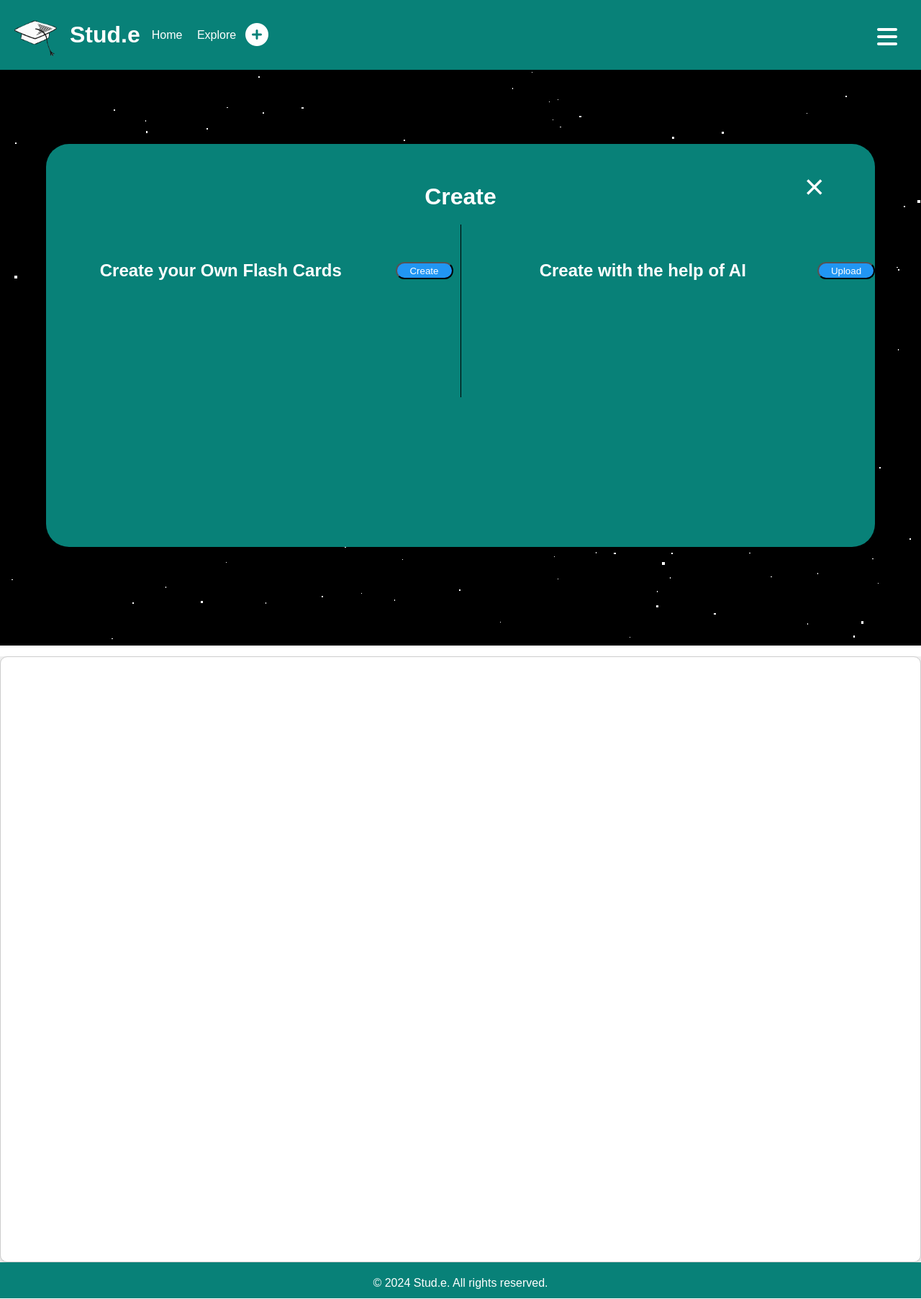
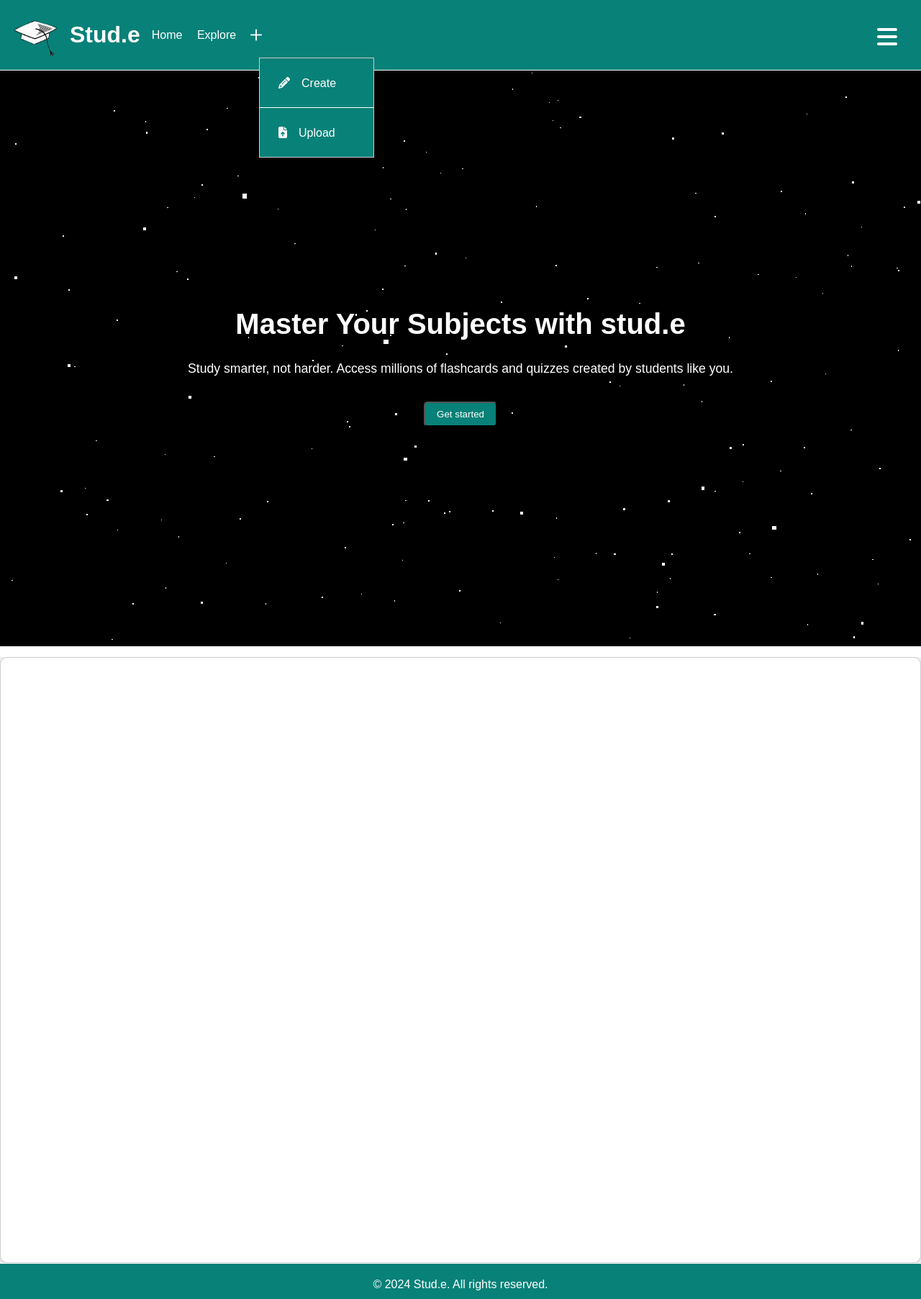
Before and after one commit to JoelRaju403/agileproject, a Flask app: page /home in a window 1280 px wide, after a click that opens the changed part. Shown: the whole page at 72% size. Run offline with Flask 3, Linux system fonts and the light colour scheme; the visitor is signed in with stand-in values (Sample User, id 1); some libraries are stand-ins or nearby versions.

Commit message:
FIxed up the  nav bar, create pop up and added icon for better user experience

```diff
--- a/app/static/base.css
+++ b/app/static/base.css
@@ -21,6 +21,7 @@
     display: flex;
     align-items: center;
     width: 100vw;
+    border-bottom: 1px solid white;
   }
   header img {
     margin-right: 1rem;
@@ -48,12 +49,6 @@
     display: none;
     cursor: pointer;
     margin-right: 2rem;
-
-  }
-
-  #header #pluscircle {
-    scale: 2;
-    margin-right: 2rem;
   }
 
   #dropdownContent {
@@ -67,7 +62,6 @@
     height: 100%; /* Full height */
     overflow: hidden; /* Disable scroll */
   }
-
 
 
   #dropdownContent.active {
@@ -103,9 +97,6 @@
   }
 
 
-
-
-
   footer {
     background: rgb(8, 129, 120);
     color: #fff;
@@ -116,79 +107,49 @@
     width: 100vw;
     height: 50px;
     z-index: 1;
-
+    border-top: 1px solid white;
 
   }
 
 
   #uploadOrCreate {
     display: none;
-    position: fixed; /* Position the popup relative to the viewport */
-    top: 0;
-    left: 0;
-    width: 90%;
-    height: 70%;
+    position: absolute; /* Position absolutely relative to the fullscreenMenu */
+    left: 22.5rem;
+    top: 5rem;
     background-color: rgb(8, 129, 120);
-    z-index: 9999; /* Ensure the popup appears on top of other content */
-    top: 25%; /* Center vertically */
-    left: 5%;
-    border-radius: 2rem;
-    box-shadow: #333333;
-    overflow: hidden; /* Disable scroll */
-}
+    border: 1px solid #ccc; /* Example border */
+    z-index: 1; /* Ensure the dropdown appears above oth
+    er content */
 
-#closePopUp {
-    cursor: pointer;
-    position: absolute;
-    top: 3rem;
-    right: 5rem; /* Adjust right position */
-    color: white;
-    scale: 3
-}
+    width: 10rem;
+  }
+
+  #uploadOrCreate ul li {
+    display: block; /* Ensure list items are block-level elements */
+    padding: 10px; /* Add padding for better spacing */
+  }
+
+  #uploadOrCreate ul li a i {
+    margin: 1rem;
+  }
+
+  #createOption {
+    border-bottom: 1px solid white;
+
+  }
 
 
-.titlepopup {
-    position: absolute;
-    margin-top: 3rem;
-    left: 50%;
-    transform: translateX(-50%);
-    color: white;
-    font-weight: bolder;
-    font-size: xx-large;
-}
+  #uploadOrCreate ul li:hover {
+    background-color: rgb(12, 192, 180);
+    margin-right: 0;
 
-#createContainer {
-    display: flex;
-    justify-content: center;
-    align-items: center;
-    font-weight: bolder;
-    font-size: x-large;
-}
+  }
 
-.createbyhand,
-.createwithAi {
-    flex: 1;
-    text-align: center; /* Center-aligns the content within each section */
-    padding: 0 10px; /* Adjust spacing around the content */
-}
+  #uploadOrCreate.show {
+    display: block;
+  }
 
-#divider {
-    border-right: 1px solid black; /* Vertical line */
-    height: 15rem; /* Adjust line height */
-    margin: 0 10px; /* Adjust spacing between line and sections */
-    margin-top: 7rem;
-}
-
-.buttonpopup {
-
-    background-color: #2196F3;
-    border-radius: 1rem;
-    color: white;
-    display: block;
-
-    width: 5rem;
-    height: 1.5rem;
-}
 
 
 #fullscreenMenu {
@@ -216,8 +177,14 @@
 
 #fullscreenMenuDropdown ul li {
 padding: 10px;
+margin-right: 0;
 display: block;
 }
+
+#fullscreenMenuDropdown ul li:hover {
+  background-color: rgb(12, 192, 180);
+  width: auto;
+  }
 
 
 
@@ -227,9 +194,7 @@
 margin: 0;
 }
 
-#fullscreenMenuDropdown ul li {
-padding: 10px;
-}
+
 
 #fullscreenMenuDropdown.show {
   display: block;
@@ -242,7 +207,6 @@
 .iconwithMode span {
   display: inline-block;
 }
-
 
 
 .darkmode {
@@ -260,3 +224,9 @@
 .darkHr {
   background-color: white;
 }
+
+
+.plus-menu-scale {
+  scale: 1.25;
+
+}
--- a/app/static/base.js
+++ b/app/static/base.js
@@ -19,7 +19,8 @@
     dropdownContent.classList.remove('active');
   }
   else {
-    profileDropdown.classList.toggle('show');
+    profileDropdown.classList.remove('show');
+
   }
 
 }
@@ -29,12 +30,7 @@
 
 const uploadCreate = document.getElementById("uploadOrCreate");
 function uploadOrCreate() {;
-  uploadCreate.style.display = "block";
-}
-
-function closePopup() {
-
-  uploadCreate.style.display = "none";
+  uploadCreate.classList.toggle('show');
 }
 
 
@@ -60,6 +56,9 @@
   const dropdown = document.getElementById("fullscreenMenuDropdown");
   dropdown.classList.toggle('darkhfmode');
 
+  const upload_Create = document.getElementById("uploadOrCreate");
+  upload_Create.classList.toggle('darkhfmode');
+
 
   // Save the dark mode state to local storage
   let isDarkMode = main.classList.contains('darkmode');
@@ -70,11 +69,11 @@
   let isDarkModeToggled = localStorage.getItem('darkModeEnabled') === 'true';
   if (isDarkModeToggled) {
 
-    darkDropDown.textContent = "Light Mode";
+    darkDropDown.innerHTML = '<i class="fa-solid fa-sun"></i> Light Mode';
     darktoggle.checked = true;
   }
   else {
-    darkDropDown.textContent = "Dark Mode";
+    darkDropDown.innerHTML = '<i class="fa-solid fa-moon"></i> Dark Mode';
     darktoggle.checked = false;
   }
 
@@ -89,13 +88,16 @@
   const darkDropDown = document.getElementById("darkDropDown");
   const dropdown = document.getElementById("fullscreenMenuDropdown");
   const main = document.getElementById('main');
+  const upload_Create = document.getElementById("uploadOrCreate");
+
 
 
   if (isDarkMode) {
     main.classList.toggle('darkmode');
     header.classList.toggle('darkhfmode');
     footer.classList.toggle('darkhfmode');
-    dropdown.classList.toogle('darkhfmode');
+    dropdown.classList.toggle('darkhfmode');
+    upload_Create.classList.toggle('darkhfmode');
     darkDropDown.textContent = "Light Mode";
     hrElements.forEach(hr => {
       hr.classList.toggle('darkHr');
@@ -104,7 +106,7 @@
 
     darktoggle.checked = true;
   } else {
-    darkDropDown.textContent = "Dark Mode";
+    darkDropDown.innerHTML = '<i class="fa-solid fa-moon"></i> Dark Mode';
   }
 }
 
--- a/app/templates/base.html
+++ b/app/templates/base.html
@@ -33,16 +33,16 @@
     <ul class="navbarLinks">
         <li><a href="{{ url_for('home') }}">Home</a></li>
         <li><a href="{{ url_for('explore') }}">Explore</a></li>
-        <i id="pluscircle" class="fa-solid fa-circle-plus" onclick="uploadOrCreate()"></i>
+        <i class="fa-regular fa-plus plus-menu-scale" onclick="uploadOrCreate()"></i>
         <div id=fullscreenMenu>
           <i  class="fa-solid fa-bars" onclick="profileDrop()"></i>
         </ul>
           <div id="fullscreenMenuDropdown">
           <ul>
-        <li><a href="{{ url_for('user', username=current_user.username) }}">Profile </a></li>
-        <li><a href="{{ url_for('edit_profile') }}"> Settings </a></li>
-        <li id="darkDropDown" onclick="darkmode()" style="cursor: pointer;"> Dark Mode </li>
-        <li><a href="{{ url_for('logout') }}">Logout</a></li>
+        <li><a href="{{ url_for('user', username=current_user.username) }}"><i class="fa-solid fa-user"></i> Profile </a></li>
+        <li><a href="{{ url_for('edit_profile') }}"><i class="fa-solid fa-gear"></i> Settings </a></li>
+        <li id="darkDropDown" onclick="darkmode()" style="cursor: pointer;"><i class="fa-solid fa-moon"></i> Dark Mode </li>
+        <li><a href="{{ url_for('logout') }}"><i class="fas fa-sign-out"></i> Logout</a></li>
       </ul>
       </div>
     </div>
@@ -54,28 +54,19 @@
           <li><a href="{{ url_for('home') }}">Home</a></li>
           <li><a href="{{url_for('explore') }}">Explore</a></li>
           <li><a href="{{ url_for('create') }}">Create</a></li>
-              <li><a href="{{ url_for('user', username=current_user.username) }}">Profile</a></li>
-              <li><a href="{{ url_for('logout') }}">Logout</a></li>
+          <li><a href="{{ url_for('upload') }}">Upload</a></li>
+          <li><a href="{{ url_for('user', username=current_user.username) }}">Profile</a></li>
+          <li><a href="{{ url_for('logout') }}">Logout</a></li>
       </div>
 
       <div id="uploadOrCreate">
-        <span id="closePopUp" onclick="closePopup()">&times;</span>
-        <h1 class="titlepopup">Create</h1>
-        <div id="createContainer">
-            <div class="createbyhand">
-                <p>Create your Own Flash Cards</p>
-            </div>
-            <div>
-                <button class="buttonpopup" onclick="window.location.href='{{ url_for('create') }}'">Create</button>
-            </div>
-            <div id="divider"></div> <!-- Line between sections -->
-            <div class="createwithAi">
-                <p>Create with the help of AI</p>
-              </div>
-              <div>
-                <button class="buttonpopup" onclick="window.location.href='{{ url_for('upload') }}'">Upload</button>
-            </div>
-        </div>
+          <ul>
+            <div id="createOption">
+            <li><a href="{{ url_for('create') }}"><i class="fa-solid fa-pencil"></i>Create</a></li>
+            </li>
+          </div>
+            <li><a href="{{ url_for('upload') }}"><i class="fas fa-file-upload"></i>Upload</a></li>
+          </ul>
     </div>
 
 
```
